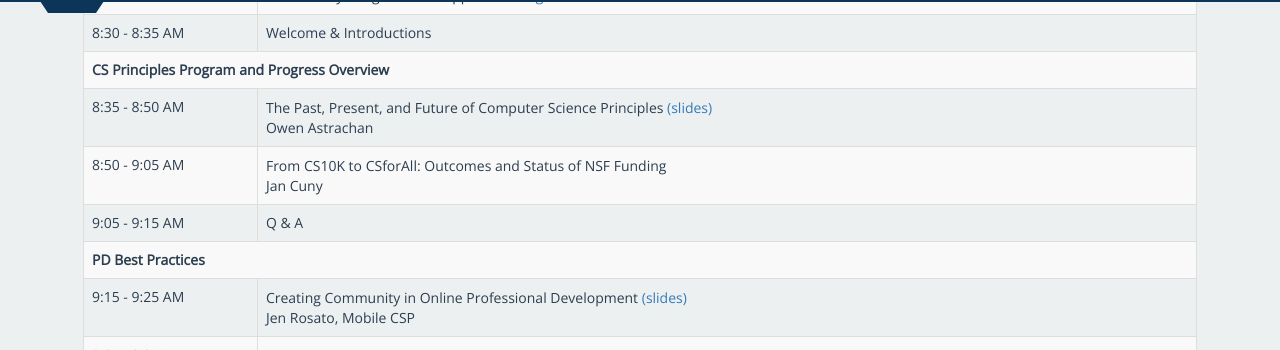
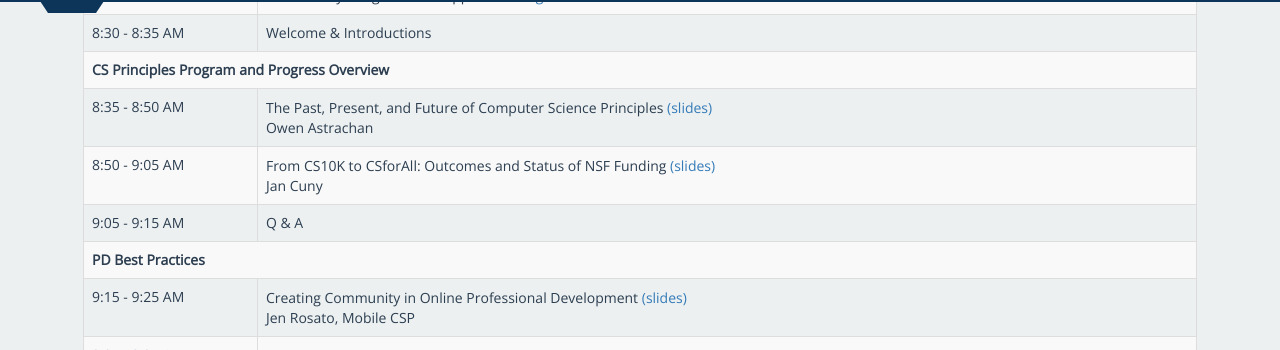
Before and after one commit to beautyjoy/beautyjoy.github.io, a Jekyll site: the page built from sigcse-csp-forum/index.md, in a window 1280 px wide and 900 px high, scrolled down 1370 px. Shown: the part 104-454 px from the top of the window. Built offline with Jekyll 4.4.1, drawn with Linux system fonts in a browser that asks for light colours.

Commit message:
fixed Jan's slides

```diff
--- a/sigcse-csp-forum/index.md
+++ b/sigcse-csp-forum/index.md
@@ -70,7 +70,7 @@ The day will be organized as a series of short presentations, with ample time fo
   </tr>
   <tr>
     <td>8:50 - 9:05 AM</td>
-    <td>From CS10K to CSforAll: Outcomes and Status of NSF Funding <a href="https://docs.google.com/presentation/d/1jst0sCVP92iv_4DXRV-w11Oj6lI4nSiKG83IhBL1Y78/edit?usp=sharing" alt="Slides from Jan Cuny"></a><br>Jan Cuny</td>
+    <td>From CS10K to CSforAll: Outcomes and Status of NSF Funding <a href="https://docs.google.com/presentation/d/1jst0sCVP92iv_4DXRV-w11Oj6lI4nSiKG83IhBL1Y78/edit?usp=sharing" alt="Slides from Jan Cuny">(slides)</a><br>Jan Cuny</td>
   </tr>
   <tr>
     <td>9:05 - 9:15 AM</td>
```
